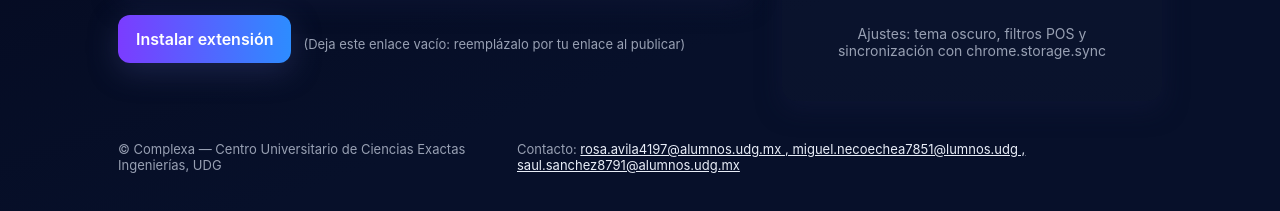
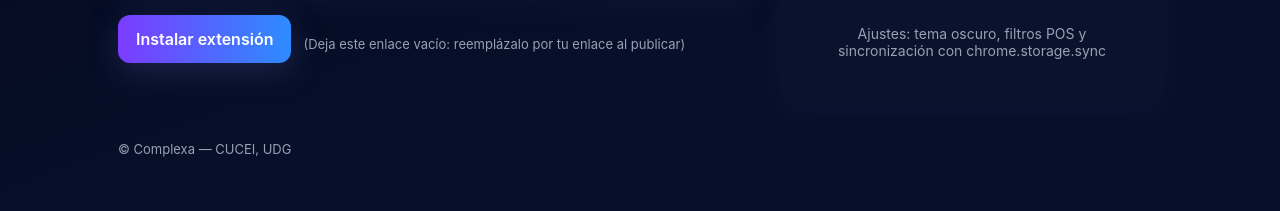
Before and after one commit to rositaa-as/PaginaStand, a plain HTML site: page index.html in a window 1280 px wide. Shown: the part 497-708 px from the top of the page. Drawn offline with Linux system fonts and the light colour scheme.

Commit message:
Update index.html

```diff
--- a/index.html
+++ b/index.html
@@ -104,8 +104,8 @@
     </section>
 
     <footer>
-      <div>© Complexa — Centro Universitario de Ciencias Exactas Ingenierías, UDG</div>
-      <div>Contacto: <a href="mailto:rosa.avila4197@alumnos.udg.mx" style="color:var(--text);text-decoration:underline">rosa.avila4197@alumnos.udg.mx , miguel.necoechea7851@lumnos.udg , saul.sanchez8791@alumnos.udg.mx</a></div>
+      <div>© Complexa — CUCEI, UDG</div>
+
     </footer>
   </div>
 
```
